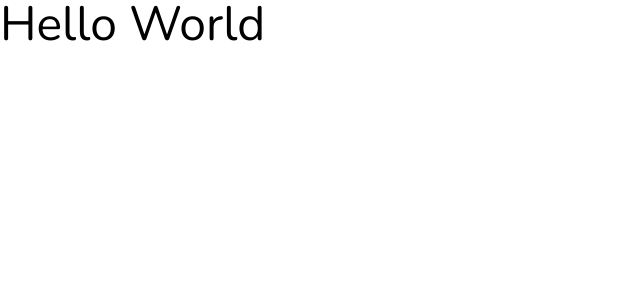
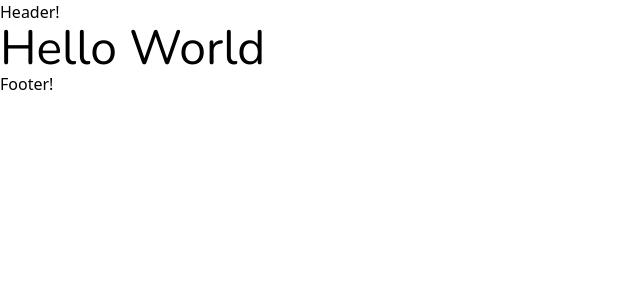
Before and after one commit to Malakhow-Alexandr/Next-Flowrise, a Next.js app: page / in a window 1280 px wide. Shown: the top 300 px of the page, without its empty margins (0-640 px from the left). Built offline with nearby package versions, Linux system fonts and the light colour scheme.

Commit message:
Add fallback metadata for layout

```diff
--- a/app/layout.tsx
+++ b/app/layout.tsx
@@ -1,35 +1,50 @@
-import './globals.css'
-import type { Metadata } from 'next'
-import { Nunito, Nunito_Sans } from 'next/font/google'
-import clsx from 'clsx'
+import type { Metadata, ResolvingMetadata } from "next";
+import "./globals.css";
+import clsx from "clsx";
+import { Nunito, Nunito_Sans } from "next/font/google";
+import { createClient } from "@/prismicio";
 
 const nunito = Nunito({
-  subsets: ['latin'],
-  variable: '--font-nunito',
-  display: 'swap',
-})
+  subsets: ["latin"],
+  variable: "--font-nunito",
+  display: "swap",
+});
 
 const nunitoSans = Nunito_Sans({
-  subsets: ['latin'],
-  variable: '--font-nunito-sans',
-  display: 'swap',
-})
+  subsets: ["latin"],
+  variable: "--font-nunito-sans",
+  display: "swap",
+});
 
-console.log(nunitoSans.variable)
+export async function generateMetadata(): Promise<Metadata> {
+  const client = createClient();
 
-export const metadata: Metadata = {
-  title: 'Create Next App',
-  description: 'Generated by create next app',
+  const page = await client.getSingle("settings");
+
+  return {
+    title: page.data.site_title || "flowrise",
+    description:
+      page.data.meta_description || "Flowrise is the relaxing app for you.",
+    openGraph: {
+      images: [page.data.og_image.url || ""],
+    },
+  };
 }
 
 export default function RootLayout({
   children,
 }: {
-  children: React.ReactNode
+  children: React.ReactNode;
 }) {
   return (
-    <html lang="en" >
-      <body className={clsx(nunito.variable, nunitoSans.variable)} >{children}</body>
+    <html lang="en">
+      <body className={clsx(nunito.variable, nunitoSans.variable)}>
+        <header>Header!</header>
+
+        {children}
+
+        <footer>Footer!</footer>
+      </body>
     </html>
-  )
+  );
 }
--- a/prismicio.ts
+++ b/prismicio.ts
@@ -14,14 +14,14 @@ export const repositoryName = config.repositoryName;
  */
 // TODO: Update the routes array to match your project's route structure.
 const routes: prismic.ClientConfig["routes"] = [
-  {
-    type: "homepage",
-    path: "/",
-  },
-  {
-    type: "page",
-    path: "/:uid",
-  },
+  // {
+  //   type: "homepage",
+  //   path: "/",
+  // },
+  // {
+  //   type: "page",
+  //   path: "/:uid",
+  // },
 ];
 
 /**
```
